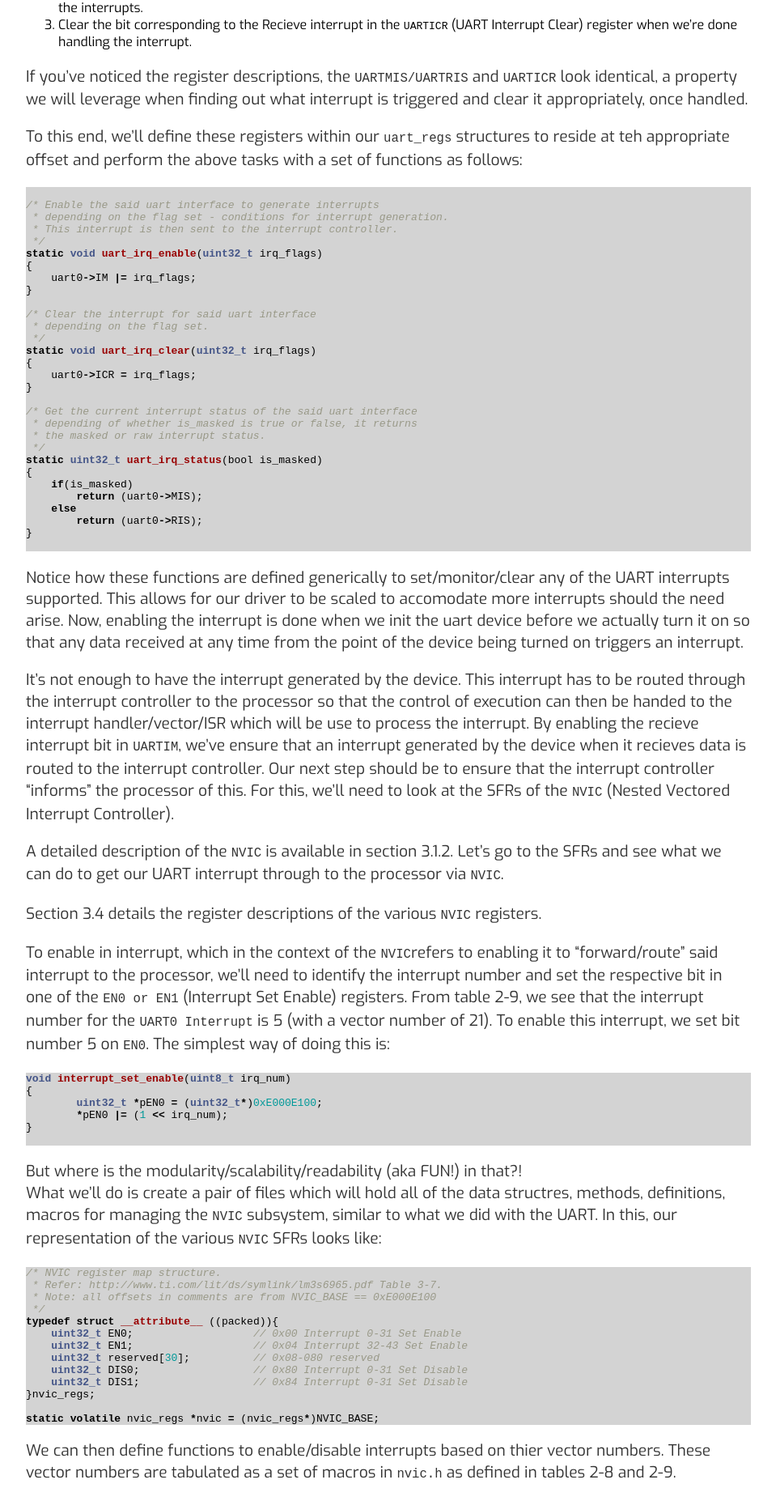
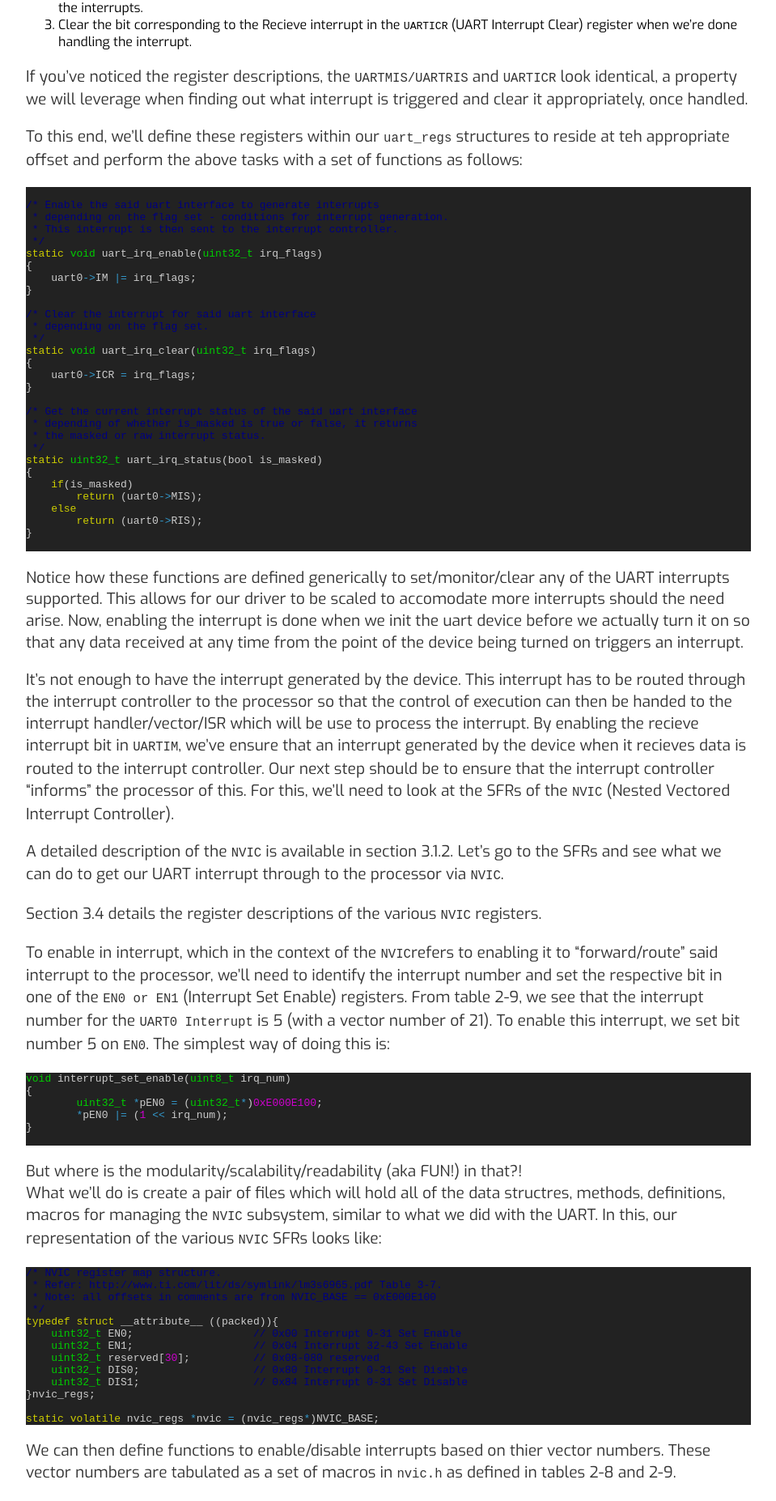
Before and after one commit to varun-venkatesh/varun-venkatesh.github.io, a Jekyll site: the page built from _posts/2020-10-29-bare-mtl-chapter3.md, in a window 1280 px wide. Shown: the part 1713-3567 px from the top of the page at 81% size, without its empty margins (160-1119 px from the left). Built offline with Jekyll 4.4.1, drawn with Linux system fonts in a browser that asks for light colours.

Commit message:
Update syntax.css

```diff
--- a/css/syntax.css
+++ b/css/syntax.css
@@ -1,60 +1,70 @@
-.highlight  { background: #d3d3d3; }
-.highlight .c { color: #999988; font-style: italic } /* Comment */
-.highlight .err { color: #a61717; background-color: #e3d2d2 } /* Error */
-.highlight .k { font-weight: bold } /* Keyword */
-.highlight .o { font-weight: bold } /* Operator */
-.highlight .cm { color: #999988; font-style: italic } /* Comment.Multiline */
-.highlight .cp { color: #999999; font-weight: bold } /* Comment.Preproc */
-.highlight .c1 { color: #999988; font-style: italic } /* Comment.Single */
-.highlight .cs { color: #999999; font-weight: bold; font-style: italic } /* Comment.Special */
-.highlight .gd { color: #000000; background-color: #ffdddd } /* Generic.Deleted */
-.highlight .gd .x { color: #000000; background-color: #ffaaaa } /* Generic.Deleted.Specific */
-.highlight .ge { font-style: italic } /* Generic.Emph */
-.highlight .gr { color: #aa0000 } /* Generic.Error */
-.highlight .gh { color: #999999 } /* Generic.Heading */
-.highlight .gi { color: #000000; background-color: #ddffdd } /* Generic.Inserted */
-.highlight .gi .x { color: #000000; background-color: #aaffaa } /* Generic.Inserted.Specific */
-.highlight .go { color: #888888 } /* Generic.Output */
-.highlight .gp { color: #555555 } /* Generic.Prompt */
-.highlight .gs { font-weight: bold } /* Generic.Strong */
-.highlight .gu { color: #aaaaaa } /* Generic.Subheading */
-.highlight .gt { color: #aa0000 } /* Generic.Traceback */
-.highlight .kc { font-weight: bold } /* Keyword.Constant */
-.highlight .kd { font-weight: bold } /* Keyword.Declaration */
-.highlight .kp { font-weight: bold } /* Keyword.Pseudo */
-.highlight .kr { font-weight: bold } /* Keyword.Reserved */
-.highlight .kt { color: #445588; font-weight: bold } /* Keyword.Type */
-.highlight .m { color: #009999 } /* Literal.Number */
-.highlight .s { color: #d14 } /* Literal.String */
-.highlight .na { color: #008080 } /* Name.Attribute */
-.highlight .nb { color: #0086B3 } /* Name.Builtin */
-.highlight .nc { color: #445588; font-weight: bold } /* Name.Class */
-.highlight .no { color: #008080 } /* Name.Constant */
-.highlight .ni { color: #800080 } /* Name.Entity */
-.highlight .ne { color: #990000; font-weight: bold } /* Name.Exception */
-.highlight .nf { color: #990000; font-weight: bold } /* Name.Function */
-.highlight .nn { color: #555555 } /* Name.Namespace */
-.highlight .nt { color: #000080 } /* Name.Tag */
-.highlight .nv { color: #008080 } /* Name.Variable */
-.highlight .ow { font-weight: bold } /* Operator.Word */
-.highlight .w { color: #bbbbbb } /* Text.Whitespace */
-.highlight .mf { color: #009999 } /* Literal.Number.Float */
-.highlight .mh { color: #009999 } /* Literal.Number.Hex */
-.highlight .mi { color: #009999 } /* Literal.Number.Integer */
-.highlight .mo { color: #009999 } /* Literal.Number.Oct */
-.highlight .sb { color: #d14 } /* Literal.String.Backtick */
-.highlight .sc { color: #d14 } /* Literal.String.Char */
-.highlight .sd { color: #d14 } /* Literal.String.Doc */
-.highlight .s2 { color: #d14 } /* Literal.String.Double */
-.highlight .se { color: #d14 } /* Literal.String.Escape */
-.highlight .sh { color: #d14 } /* Literal.String.Heredoc */
-.highlight .si { color: #d14 } /* Literal.String.Interpol */
-.highlight .sx { color: #d14 } /* Literal.String.Other */
-.highlight .sr { color: #009926 } /* Literal.String.Regex */
-.highlight .s1 { color: #d14 } /* Literal.String.Single */
-.highlight .ss { color: #990073 } /* Literal.String.Symbol */
-.highlight .bp { color: #999999 } /* Name.Builtin.Pseudo */
-.highlight .vc { color: #008080 } /* Name.Variable.Class */
-.highlight .vg { color: #008080 } /* Name.Variable.Global */
-.highlight .vi { color: #008080 } /* Name.Variable.Instance */
-.highlight .il { color: #009999 } /* Literal.Number.Integer.Long */
+.highlight pre { background-color: #222222 }
+.highlight .hll { background-color: #222222 }
+.highlight .c { color: #000080 } /* Comment */
+.highlight .err { color: #cccccc; border: 1px solid #FF0000 } /* Error */
+.highlight .g { color: #cccccc } /* Generic */
+.highlight .k { color: #cdcd00 } /* Keyword */
+.highlight .l { color: #cccccc } /* Literal */
+.highlight .n { color: #cccccc } /* Name */
+.highlight .o { color: #3399cc } /* Operator */
+.highlight .x { color: #cccccc } /* Other */
+.highlight .p { color: #cccccc } /* Punctuation */
+.highlight .cm { color: #000080 } /* Comment.Multiline */
+.highlight .cp { color: #000080 } /* Comment.Preproc */
+.highlight .c1 { color: #000080 } /* Comment.Single */
+.highlight .cs { color: #cd0000; font-weight: bold } /* Comment.Special */
+.highlight .gd { color: #cd0000 } /* Generic.Deleted */
+.highlight .ge { color: #cccccc; font-style: italic } /* Generic.Emph */
+.highlight .gr { color: #FF0000 } /* Generic.Error */
+.highlight .gh { color: #000080; font-weight: bold } /* Generic.Heading */
+.highlight .gi { color: #00cd00 } /* Generic.Inserted */
+.highlight .go { color: #808080 } /* Generic.Output */
+.highlight .gp { color: #000080; font-weight: bold } /* Generic.Prompt */
+.highlight .gs { color: #cccccc; font-weight: bold } /* Generic.Strong */
+.highlight .gu { color: #800080; font-weight: bold } /* Generic.Subheading */
+.highlight .gt { color: #0040D0 } /* Generic.Traceback */
+.highlight .kc { color: #cdcd00 } /* Keyword.Constant */
+.highlight .kd { color: #00cd00 } /* Keyword.Declaration */
+.highlight .kn { color: #cd00cd } /* Keyword.Namespace */
+.highlight .kp { color: #cdcd00 } /* Keyword.Pseudo */
+.highlight .kr { color: #cdcd00 } /* Keyword.Reserved */
+.highlight .kt { color: #00cd00 } /* Keyword.Type */
+.highlight .ld { color: #cccccc } /* Literal.Date */
+.highlight .m { color: #cd00cd } /* Literal.Number */
+.highlight .s { color: #cd0000 } /* Literal.String */
+.highlight .na { color: #cccccc } /* Name.Attribute */
+.highlight .nb { color: #cd00cd } /* Name.Builtin */
+.highlight .nc { color: #00cdcd } /* Name.Class */
+.highlight .no { color: #cccccc } /* Name.Constant */
+.highlight .nd { color: #cccccc } /* Name.Decorator */
+.highlight .ni { color: #cccccc } /* Name.Entity */
+.highlight .ne { color: #666699; font-weight: bold } /* Name.Exception */
+.highlight .nf { color: #cccccc } /* Name.Function */
+.highlight .nl { color: #cccccc } /* Name.Label */
+.highlight .nn { color: #cccccc } /* Name.Namespace */
+.highlight .nx { color: #cccccc } /* Name.Other */
+.highlight .py { color: #cccccc } /* Name.Property */
+.highlight .nt { color: #cccccc } /* Name.Tag */
+.highlight .nv { color: #00cdcd } /* Name.Variable */
+.highlight .ow { color: #cdcd00 } /* Operator.Word */
+.highlight .w { color: #cccccc } /* Text.Whitespace */
+.highlight .mf { color: #cd00cd } /* Literal.Number.Float */
+.highlight .mh { color: #cd00cd } /* Literal.Number.Hex */
+.highlight .mi { color: #cd00cd } /* Literal.Number.Integer */
+.highlight .mo { color: #cd00cd } /* Literal.Number.Oct */
+.highlight .sb { color: #cd0000 } /* Literal.String.Backtick */
+.highlight .sc { color: #cd0000 } /* Literal.String.Char */
+.highlight .sd { color: #cd0000 } /* Literal.String.Doc */
+.highlight .s2 { color: #cd0000 } /* Literal.String.Double */
+.highlight .se { color: #cd0000 } /* Literal.String.Escape */
+.highlight .sh { color: #cd0000 } /* Literal.String.Heredoc */
+.highlight .si { color: #cd0000 } /* Literal.String.Interpol */
+.highlight .sx { color: #cd0000 } /* Literal.String.Other */
+.highlight .sr { color: #cd0000 } /* Literal.String.Regex */
+.highlight .s1 { color: #cd0000 } /* Literal.String.Single */
+.highlight .ss { color: #cd0000 } /* Literal.String.Symbol */
+.highlight .bp { color: #cd00cd } /* Name.Builtin.Pseudo */
+.highlight .vc { color: #00cdcd } /* Name.Variable.Class */
+.highlight .vg { color: #00cdcd } /* Name.Variable.Global */
+.highlight .vi { color: #00cdcd } /* Name.Variable.Instance */
+.highlight .il { color: #cd00cd } /* Literal.Number.Integer.Long */
```
